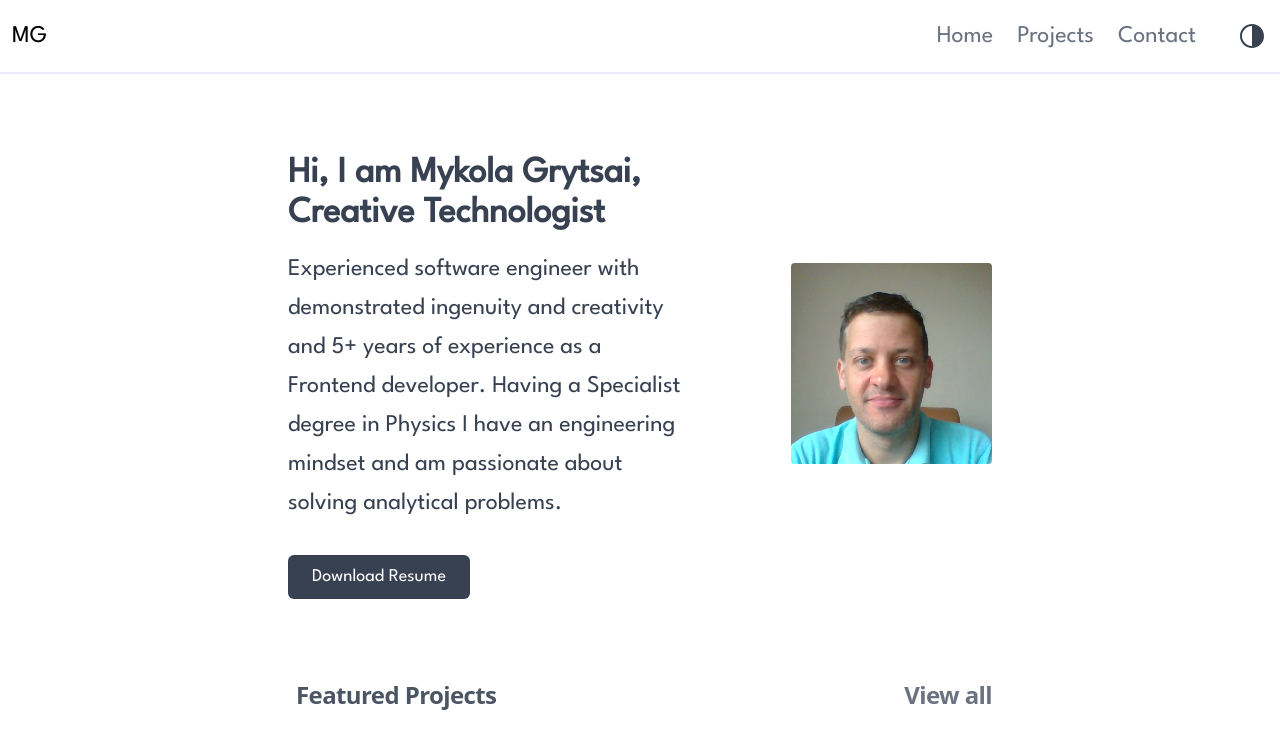
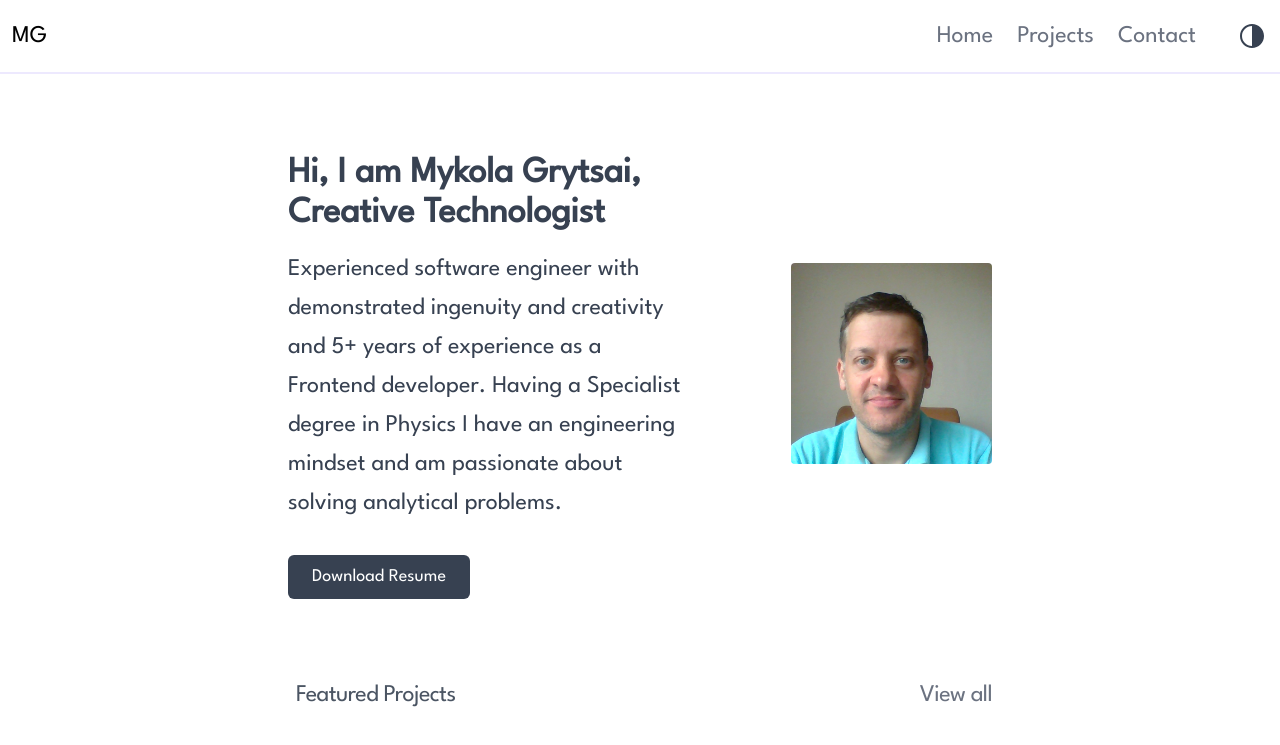
Before and after one commit to grymyk/pf_grymyk, a Next.js app: page / in a window 1280 px wide. Shown: the top 745 px of the page. Built offline with nearby package versions, Linux system fonts and the light colour scheme.

Commit message:
set League-Spartan font 2

```diff
--- a/components/Projects/Card.js
+++ b/components/Projects/Card.js
@@ -29,8 +29,8 @@ export default function Card({link, imgUrl, title, description, tools }) {
             <div className="bg-black object-cover h-full w-full absolute top-0 opacity-0 group-hover:opacity-40"></div>
           </div>
 
-          <div className="text-white absolute bottom-6 left-6 translate-y-[150px] ease-in-out duration-300 opacity-1 group-hover:translate-y-0 group-hover:opacity-100 font-Spartan">
-            <h3 className="font-bold text-xl rounded-md">
+          <div className="text-white absolute bottom-6 left-6 translate-y-[150px] ease-in-out duration-300 opacity-1 group-hover:translate-y-0 group-hover:opacity-100">
+            <h3 className="font-Spartan text-xl rounded-md">
                 { title }
             </h3>
             <div className="mt-2">
--- a/components/Projects/CardListProject.js
+++ b/components/Projects/CardListProject.js
@@ -25,11 +25,11 @@ export default function WorkCardListProject({ data }) {
     return (
         <div>
 
-            <div className="text-gray-500 font-sans text-4xl font-extrabold leading-none tracking-tight my-3 dark:text-gray-300 font-Spartan">
+            <div className="text-gray-500 text-4xl leading-none tracking-tight my-3 dark:text-gray-300 font-Spartan">
               Projects
             </div>
 
-            <div className="flex items-center justify-center px-5 pt-7">
+            <div className="flex items-center justify-center px-5 pt-7 font-Spartan">
                 { filterList }
             </div>
 
--- a/components/Projects/index.js
+++ b/components/Projects/index.js
@@ -19,8 +19,7 @@ export default function Projects() {
         return <div className = "mt-4 text-center italic">loading...</div>
     }
 
-    const view_all = `text-gray-500 hover:text-cyan-400 font-sans text-2xl
-        font-extrabold leading-none hover:underline ml-auto cursor-pointer
+    const view_all = `text-gray-500 hover:text-cyan-400 text-2xl leading-none hover:underline ml-auto cursor-pointer
         tracking-tight my-2 dark:text-gray-300 dark:hover:text-cyan-400 font-Spartan
     `
 
@@ -34,7 +33,7 @@ export default function Projects() {
       <div id="work" className = { work_cls }>
 
           <div className="flex items-center flex-wrap text-xl my-3">
-            <div className="text-gray-600 font-sans text-2xl font-extrabold leading-none tracking-tight m-2 dark:text-gray-300 font-Spartan">
+            <div className="text-gray-600 text-2xl leading-none tracking-tight m-2 dark:text-gray-300 font-Spartan">
               Featured Projects
             </div>
 
--- a/pages/contact.js
+++ b/pages/contact.js
@@ -3,9 +3,9 @@ import Link from 'next/link';
 // import ContactForm from "../components/ContactForm";
 
 export default function Contact() {
-  const email_cls = `font-bold underline hover:text-violet-400 font-Spartan`
-  const heading_cls = `font-sans text-4xl font-extrabold
-      leading-none tracking-tight my-3 dark:text-gray-300 font-Spartan
+  const email_cls = `font-bold underline hover:text-cyan-400 font-Spartan`
+  const heading_cls = `text-4xl leading-none tracking-tight my-3
+      dark:text-gray-300 font-Spartan
   `
   const address_cls = `not-italic text-lg dark:text-gray-300 font-Spartan`
   const section_cls = `text-gray-600 body-font relative`
```
